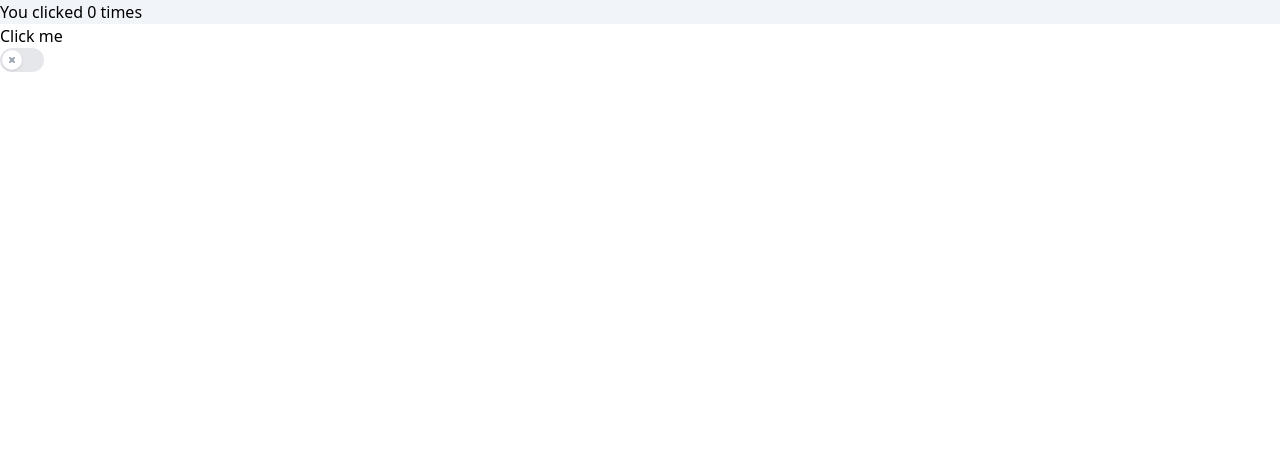
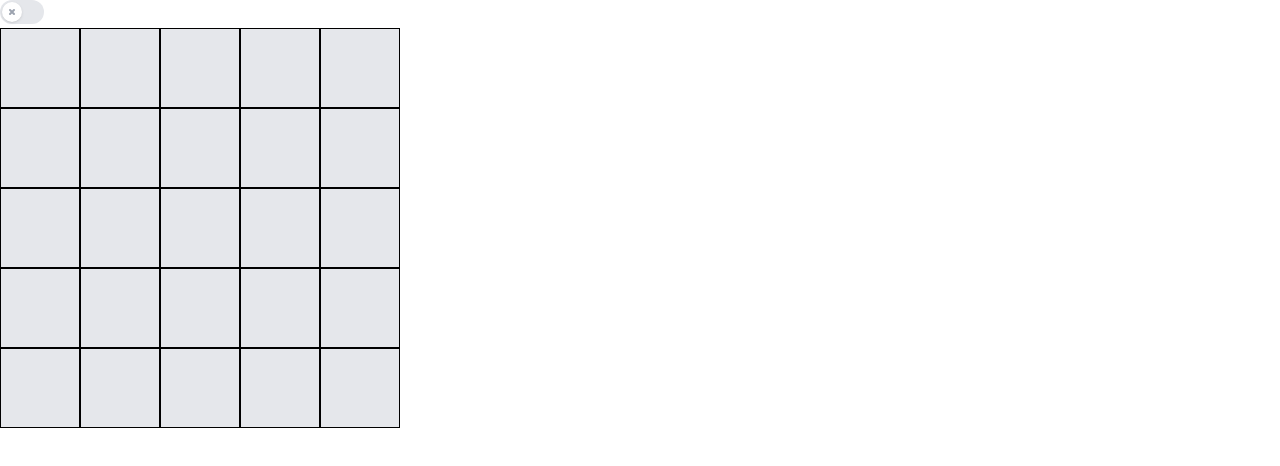
Before and after one commit to hannesill/tictacpro, a React (Vite) app: page / in a window 1280 px wide. Shown: the top 466 px of the page. Built offline with nearby package versions, Linux system fonts and the light colour scheme; a web font is replaced by a local one.

Commit message:
Add board sizing and win detection functionality

```diff
--- a/src/App.tsx
+++ b/src/App.tsx
@@ -1,15 +1,115 @@
 import { useState } from 'react'
 import Switch from './Switch'
 
+const boardWidth : number = 5
+const boardHeight : number = 5
+const winLength : number = 4
+
+// Calculate winning combinations
+const winningCombinations : number[][] = []
+for (let i = 0; i < boardHeight; i++) {
+  for (let j = 0; j < boardWidth; j++) {
+    // horizontal
+    if (j + winLength <= boardWidth) {
+      let combination : number[] = []
+      for (let k = 0; k < winLength; k++) {
+        combination.push(i * boardWidth + j + k)
+      }
+      winningCombinations.push(combination)
+    }
+
+    // vertical
+    if (i + winLength <= boardHeight) {
+      let combination : number[] = []
+      for (let k = 0; k < winLength; k++) {
+        combination.push((i + k) * boardWidth + j)
+      }
+      winningCombinations.push(combination)
+    }
+
+    // diagonal
+    if (i + winLength <= boardHeight && j + winLength <= boardWidth) {
+      let combination : number[] = []
+      for (let k = 0; k < winLength; k++) {
+        combination.push((i + k) * boardWidth + j + k)
+      }
+      winningCombinations.push(combination)
+    }
+
+    // anti-diagonal
+    if (i + winLength <= boardHeight && j - winLength + 1 >= 0) {
+      let combination : number[] = []
+      for (let k = 0; k < winLength; k++) {
+        combination.push((i + k) * boardWidth + j - k)
+      }
+      winningCombinations.push(combination)
+    }
+  }
+}
+
+// Check if the board has a winning combination
+function calculateWinner(board: string[], winningCombinations: number[][]) {
+  for (let combination of winningCombinations) {
+    let combinationExists = true
+    for (let i = 0; i < combination.length - 1; i++) {
+      if (board[combination[i]] === null) {
+        combinationExists = false
+        break
+      }
+      if (board[combination[i]] !== board[combination[i + 1]]) {
+        combinationExists = false
+        break
+      }
+    }
+    if (combinationExists) {
+      console.log(combination)
+      return combination
+    }
+  }
+  return null
+}
+
+function Square({ value, onClick } : { value : string, onClick : () => void}) {
+  return (
+    <button
+      onClick={onClick}
+      className="bg-gray-200 border border-black"
+      style={{
+        width: '80px',
+        height: '80px',
+      }}
+    >
+      {value}
+    </button>
+  )
+}
+
 function App() {
-  const [count, setCount] = useState(0)
+  const [board, setBoard] = useState(Array(boardWidth * boardHeight).fill(null))
+
+  function handleClick(i : number) {
+    const nextBoard = board.slice()
+    nextBoard[i] = 'X'
+    if (calculateWinner(nextBoard, winningCombinations)) {
+      alert('You won!')
+    }
+    setBoard(nextBoard)
+  }
+
+  let squares : JSX.Element[] = []
+  for (let i = 0; i < boardHeight; i++) {
+    let row : JSX.Element[] = []
+    for (let j = 0; j < boardWidth; j++) {
+      const index = i * boardWidth + j
+      row.push(<Square key={index} value={board[index]} onClick={() => handleClick(index)} />)
+    }
+    squares.push(<div className="flex">{row}</div>)
+  }
 
   return (
     <>
-      <p className="bg-slate-100">You clicked {count} times</p>
-      <button onClick={() => setCount(count + 1)}>Click me</button>
-      <br />
       <Switch />
+      {squares}
     </>
   )
 }
```
